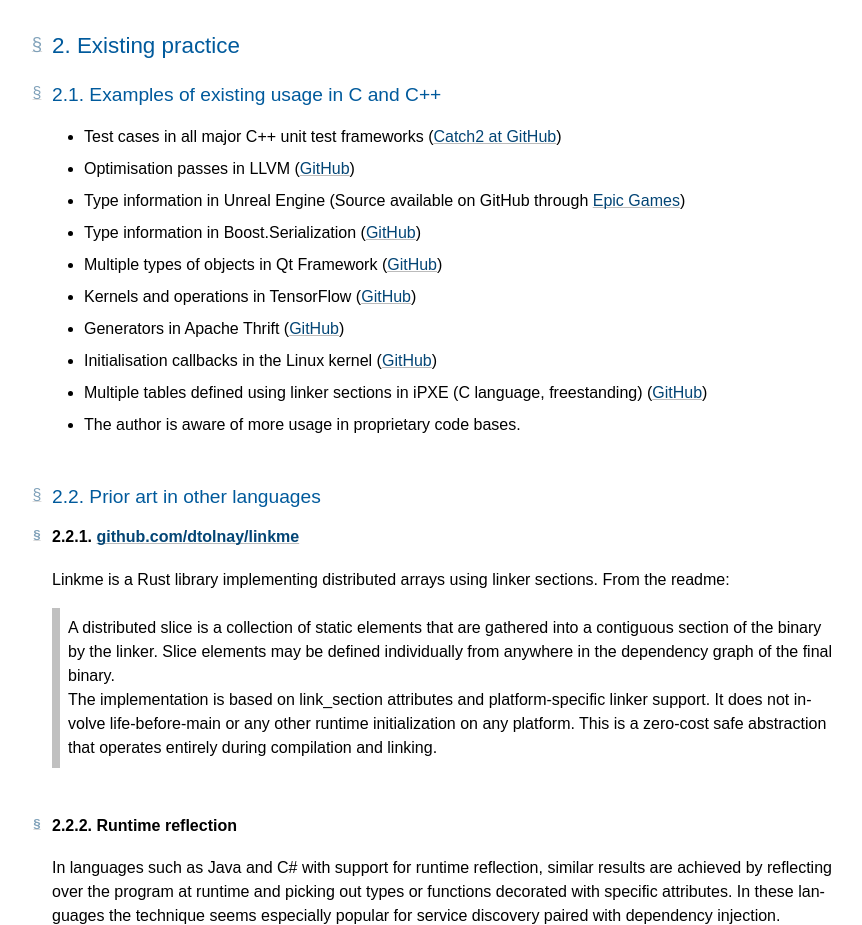
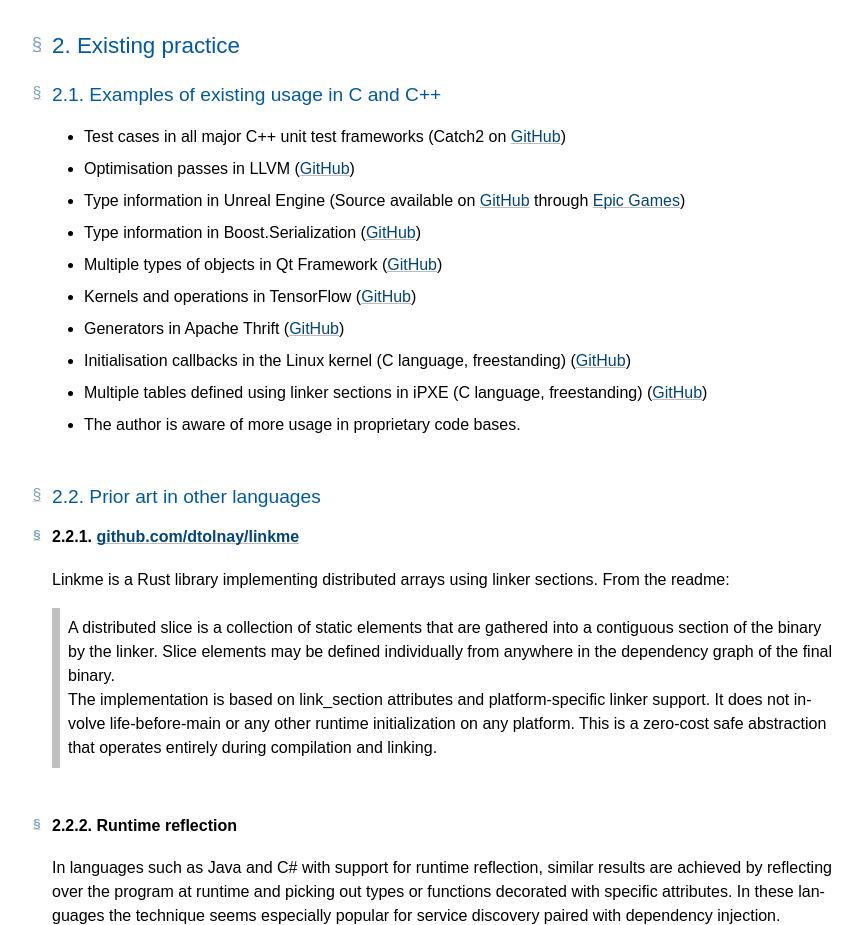
Before and after one commit to vasama/vasama.github.io, a plain HTML site: page wg21/Dxxx2R0.html in a window 1280 px wide. Shown: the part 1500-2425 px from the top of the page, without its empty margins (412-1274 px from the left). Drawn offline with Linux system fonts and the light colour scheme.

Commit message:
Update Dxxx2

```diff
--- a/wg21/Dxxx2R0.html
+++ b/wg21/Dxxx2R0.html
@@ -1563,6 +1563,7 @@
   <meta content="Bikeshed version 3383f409d, updated Fri Apr 28 15:49:22 2023 -0700" name="generator">
   <link href="https://github.com/vasama/wg21" rel="canonical">
   <link href="https://isocpp.org/favicon.ico" rel="icon">
+  <meta content="89f86e0214864d7cc6e620528e251c8d6e9af352" name="document-revision">
 <style>/* style-autolinks */
 .css.css, .property.property, .descriptor.descriptor {
     color: var(--a-normal-text);
@@ -2229,11 +2230,11 @@
    <h3 class="heading settled" data-level="2.1" id="existing_ccpp"><span class="secno">2.1. </span><span class="content">Examples of existing usage in C and C++</span><a class="self-link" href="#existing_ccpp"></a></h3>
    <ul>
     <li data-md>
-     <p>Test cases in all major C++ unit test frameworks (<a href="https://github.com/catchorg/Catch2/blob/0dc82e08dfec25faf6c6c145f3592984db7276cc/src/catch2/internal/catch_test_registry.hpp">Catch2 at GitHub</a>)</p>
+     <p>Test cases in all major C++ unit test frameworks (Catch2 on <a href="https://github.com/catchorg/Catch2/blob/0dc82e08dfec25faf6c6c145f3592984db7276cc/src/catch2/internal/catch_test_registry.hpp">GitHub</a>)</p>
     <li data-md>
      <p>Optimisation passes in LLVM (<a href="https://github.com/llvm/llvm-project/blob/d526e2ec957fc7bc31d7be3670cd1673c2b4389b/llvm/include/llvm/PassSupport.h">GitHub</a>)</p>
     <li data-md>
-     <p>Type information in Unreal Engine (Source available on GitHub through <a href="https://www.unrealengine.com/en-US/ue-on-github">Epic Games</a>)</p>
+     <p>Type information in Unreal Engine (Source available on <a href="https://github.com/EpicGames/UnrealEngine/blob/5ca9da84c694c6eee288c30a547fcaa1a40aed9b/Engine/Source/Runtime/CoreUObject/Public/UObject/UObjectBase.h">GitHub</a> through <a href="https://www.unrealengine.com/en-US/ue-on-github">Epic Games</a>)</p>
     <li data-md>
      <p>Type information in Boost.Serialization (<a href="https://github.com/boostorg/serialization/blob/3f322d4adc3c88a667751ad66ce19217a3bba1f9/include/boost/serialization/void_cast.hpp">GitHub</a>)</p>
     <li data-md>
@@ -2243,7 +2244,7 @@
     <li data-md>
      <p>Generators in Apache Thrift (<a href="https://github.com/apache/thrift/blob/3880a09565a9a1dad028b3679746eafac268c819/compiler/cpp/src/thrift/generate/t_generator_registry.h">GitHub</a>)</p>
     <li data-md>
-     <p>Initialisation callbacks in the Linux kernel (<a href="https://github.com/torvalds/linux/blob/16a8829130ca22666ac6236178a6233208d425c3/include/linux/init.h">GitHub</a>)</p>
+     <p>Initialisation callbacks in the Linux kernel (C language, freestanding) (<a href="https://github.com/torvalds/linux/blob/16a8829130ca22666ac6236178a6233208d425c3/include/linux/init.h">GitHub</a>)</p>
     <li data-md>
      <p>Multiple tables defined using linker sections in iPXE (C language, freestanding) (<a href="https://github.com/ipxe/ipxe/blob/03eea19c19b52851002654c2818b765d4aa42894/src/include/ipxe/tables.h">GitHub</a>)</p>
     <li data-md>
@@ -2279,7 +2280,7 @@
      <p>Impedes optimisation as the data is always stored in writable memory even when its mutation after static initialisation is not necessary.</p>
    </ul>
    <h3 class="heading settled" data-level="3.2" id="alternatives_linker"><span class="secno">3.2. </span><span class="content">Linker sections</span><a class="self-link" href="#alternatives_linker"></a></h3>
-   <p>Outside of standard C++ there exist implementation specific methods to achieve the desired result using linker sections. The variables making up the array elements are all placed into a single linker section using implementation specific pragmas, attributes or linker scripts. The data is accessed at runtime using special symbols placed by the linker at the beginning and end of the section. This is also how static initialisers themselves are generally implemented. The problems with relying on non-portable linker based solutions should be obvious. Apart from the non-portability, this solution also offers poor type safety as any kind of declaration may be placed into the section.</p>
+   <p>Outside of standard C++ there exist implementation specific methods to achieve the desired result using linker sections. The variables making up the array elements are all placed into a single linker section using implementation specific pragmas, attributes or linker scripts. The data is accessed at runtime using special symbols placed by the linker at the beginning and end of the section. This is also how static initialisers themselves are generally implemented. The problems with relying on non-portable linker based solutions should be obvious. Apart from the non-portability, this solution also offers poor type safety as variables of differing types may be placed into the section.</p>
    <h2 class="heading settled" data-level="4" id="design"><span class="secno">4. </span><span class="content">Design considerations</span><a class="self-link" href="#design"></a></h2>
    <h3 class="heading settled" data-level="4.1" id="design_declaration"><span class="secno">4.1. </span><span class="content">Declaring distributed arrays</span><a class="self-link" href="#design_declaration"></a></h3>
    <p>The current revision of this proposal works by providing definitions for unbounded array declarations (<code class="highlight"><c- k>extern</c-> <c- n>T</c-> <c- n>array</c-><c- p>[];</c-></code>) through one or more distributed array definitions. This approach was chosen primarily to minimise impact on the existing standard. However introducing a new kind of declaration for distributed arrays is a viable alternative. The strawman syntax <code class="highlight"><c- k>extern</c-> <c- n>T</c-> <c- n>array</c-><c- p>[</c-><c- k>register</c-><c- p>]</c-></code> was used in <a data-link-type="biblio" href="#biblio-p2268r0" title="Freestanding Roadmap">[P2268R0]</a> for such declarations.</p>
```
